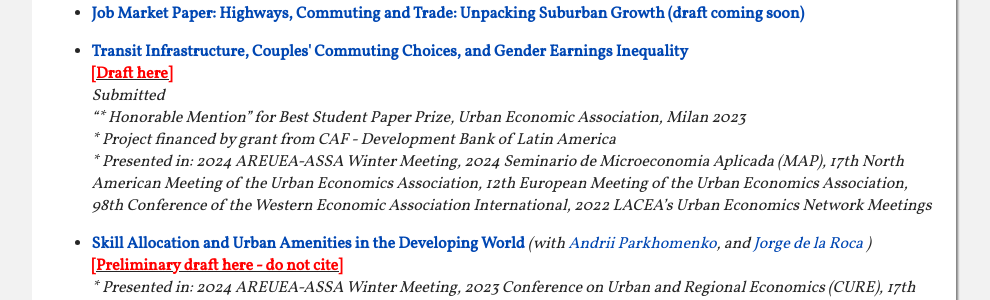
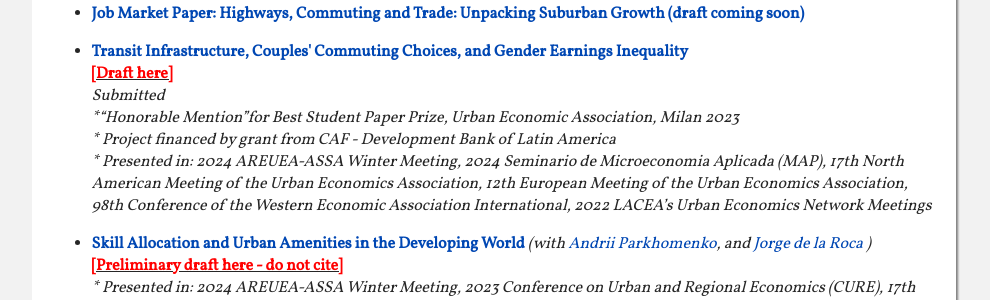
Before and after one commit to dvelasquezc/dvelasquezc.github.io, a Jekyll site: the page built from _pages/research.md, in a window 1280 px wide. Shown: the part 259-559 px from the top of the page, without its empty margins (146-1136 px from the left). Built offline with Jekyll 4.4.1, drawn with Linux system fonts in a browser that asks for light colours; some web fonts are replaced.

```diff
--- a/_pages/research.md
+++ b/_pages/research.md
@@ -74,7 +74,7 @@
 				<i>Submitted</i>
 			</div>
 			<div class = "conferences">
-				<i>“&#42; Honorable Mention” for Best Student Paper Prize, Urban Economic Association, Milan 2023</i>
+				<i>&#42;“Honorable Mention”for Best Student Paper Prize, Urban Economic Association, Milan 2023</i>
 			</div>
 			{% endif %}
 
```
